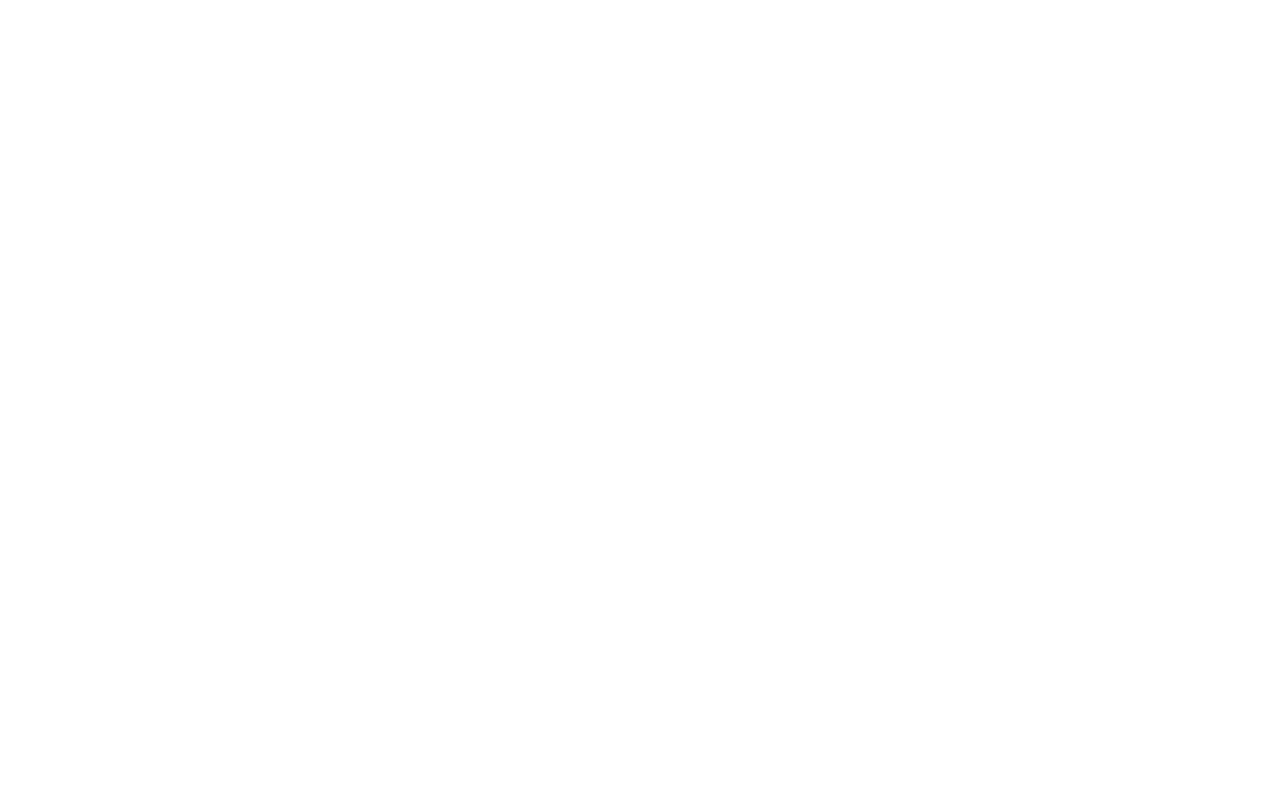
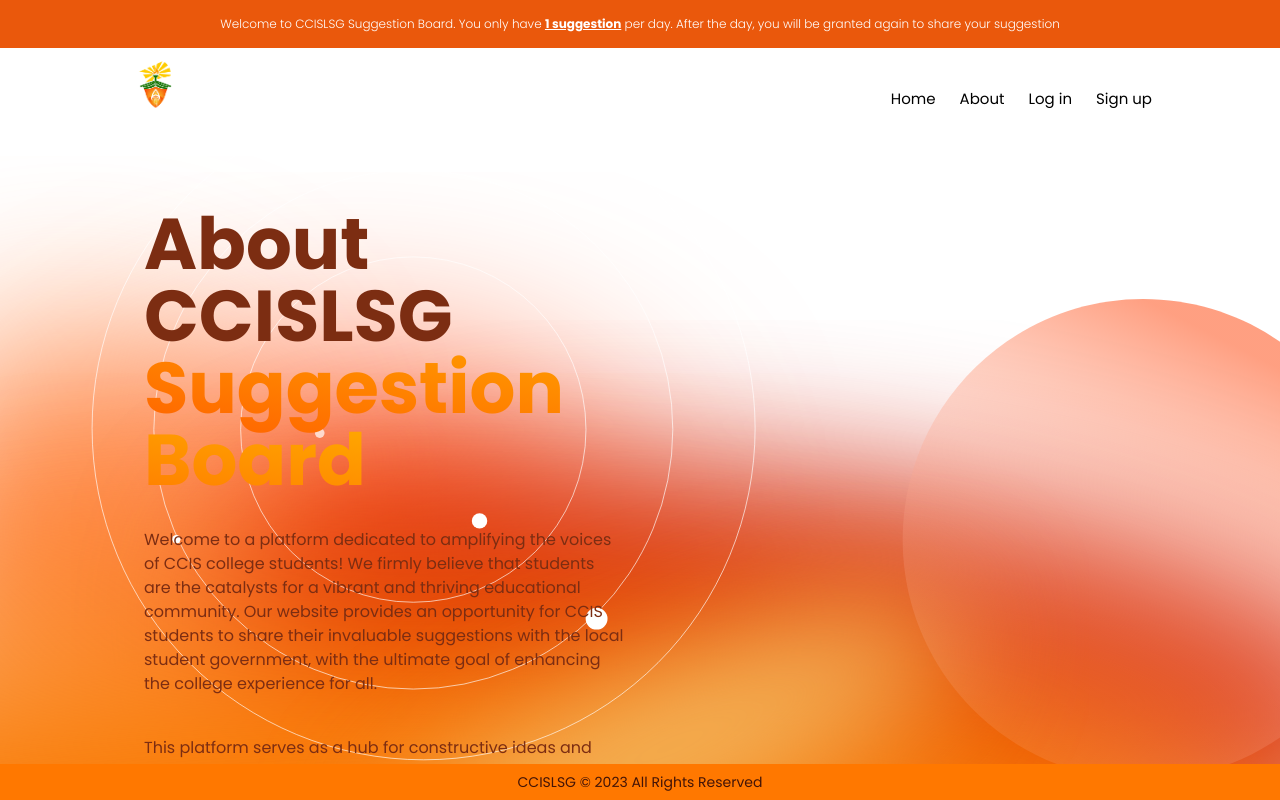
Before and after one commit to qarudafxz/ccislsg_suggestion_board, a React (Vite) app: page /about in a window 1280 px wide. Before the commit this address had no page. Built offline with nearby package versions, Linux system fonts and the light colour scheme.

Commit message:
added about page

```diff
--- a/src/App.jsx
+++ b/src/App.jsx
@@ -4,6 +4,7 @@
 
 //pages
 import Home from "./pages/Home";
+import About from "./pages/About";
 
 function App() {
 	return (
@@ -13,6 +14,10 @@
 					path='/'
 					element={<Home />}
 				/>
+				<Route
+					path='/about'
+					element={<About />}
+				/>
 			</Routes>
 			<Analytics />
 		</Router>
--- a/src/components/Footer.jsx
+++ b/src/components/Footer.jsx
@@ -3,7 +3,7 @@
 function Footer() {
 	const date = new Date();
 	return (
-		<div className='bg-primary absolute bottom-0 w-full text-orange-900 py-2 xxxs:px-4 text-sm lg:px-24 text-lg xl:px-36'>
+		<div className='bg-primary absolute bottom-0 w-full text-orange-950 py-2 xxxs:px-4 text-sm lg:px-24 text-lg xl:px-36'>
 			<h1 className='text-center'>{`CCISLSG © ${date.getFullYear()} All Rights Reserved`}</h1>
 		</div>
 	);
--- a/src/components/Navbar.jsx
+++ b/src/components/Navbar.jsx
@@ -69,8 +69,8 @@
 							animate={{ x: 50 }}
 							exit={{ x: 1000 }}
 							transition={{ duration: 0.3 }}
-							className='absolute z-40 top-0 w-full h-full bg-zinc-600 text-white'>
-							<div className='flex flex-col gap-6 pt-40 pl-8'>
+							className='absolute z-40 top-0 w-full h-full bg-primary text-white'>
+							<div className='flex flex-col gap-6 pt-52 pl-8'>
 								{menu?.map((item, index) => {
 									return (
 										<Link
@@ -97,6 +97,7 @@
 							className='w-14 h-14'
 						/>
 					</Link>
+
 					<div className='flex gap-6 pt-8'>
 						{menu?.map((item, index) => {
 							return (
--- /dev/null
+++ b/src/components/for-about/AboutHero.jsx
@@ -0,0 +1,47 @@
+import React from "react";
+
+function AboutHero() {
+	return (
+		<div className='xxxs:px-10 md:px-32 lg:px-36'>
+			<div className='mt-24 xxxs:flex gap-10 md:grid grid-cols-2 gap-8'>
+				<div className='flex flex-col gap-8'>
+					<h1 className='font-bold text-orange-900 xxxs:text-3xl md:text-4xl lg:text-7xl'>
+						About CCISLSG{" "}
+						<span className='bg-gradient-to-tr from-from to-to bg-clip-text text-transparent'>
+							Suggestion Board
+						</span>
+					</h1>
+					<div className='text-orange-900 flex flex-col gap-10'>
+						<p>
+							Welcome to a platform dedicated to amplifying the voices of CCIS college
+							students! We firmly believe that students are the catalysts for a vibrant
+							and thriving educational community. Our website provides an opportunity
+							for CCIS students to share their invaluable suggestions with the local
+							student government, with the ultimate goal of enhancing the college
+							experience for all.
+						</p>
+						<p>
+							This platform serves as a hub for constructive ideas and innovative
+							solutions. Students can contribute suggestions for improving campus
+							facilities, enhancing academic programs, and addressing social and
+							cultural issues. By actively participating and sharing diverse
+							perspectives, students contribute to shaping the future of the college,
+							fostering an environment that caters to the needs and aspirations of
+							every CCIS student.
+						</p>
+						<p>
+							We encourage students to engage in thoughtful discussions, collaborate
+							with peers, and work hand in hand with the student government to bring
+							about positive change. Together, we can transform our college into a
+							vibrant and inclusive community that nurtures growth, fosters creativity,
+							and prioritizes the well-being of all CCIS students. Join us today and
+							leave your mark on the future of our college!
+						</p>
+					</div>
+				</div>
+			</div>
+		</div>
+	);
+}
+
+export default AboutHero;
--- a/src/index.css
+++ b/src/index.css
@@ -3,6 +3,18 @@
 @tailwind base;
 @tailwind components;
 @tailwind utilities;
+
+*::-webkit-scrollbar {
+ width: 8px;
+ height: 30x;
+ border: 1px solid transparent;
+
+}
+
+*::-webkit-scrollbar-track {
+ background-color: transparent;
+
+}
 
 .mouseHover {
  color: #000;
--- /dev/null
+++ b/src/pages/About.jsx
@@ -0,0 +1,42 @@
+import React from "react";
+
+//components
+import Head from "../components/Head";
+import Navbar from "../components/Navbar";
+import Footer from "../components/Footer";
+
+//sections
+import AboutHero from "../components/for-about/AboutHero";
+
+//assets
+import Bg from "../assets/bg.svg";
+
+function About() {
+	return (
+		<div
+			className='font-main'
+			style={{
+				width: "100vw",
+				height: "100vh",
+				backgroundImage: `url(${Bg})`,
+				backgroundRepeat: "no-repeat",
+				backgroundSize: "cover",
+				backgroundPosition: "center",
+				overflow: "hidden",
+			}}>
+			<Head />
+			<Navbar />
+			{/* sub pages */}
+			<div
+				style={{
+					height: "calc(100% - 120px)",
+					overflowY: "auto",
+				}}>
+				<AboutHero />
+			</div>
+			<Footer />
+		</div>
+	);
+}
+
+export default About;
--- a/src/pages/Home.jsx
+++ b/src/pages/Home.jsx
@@ -16,7 +16,7 @@
 function Home() {
 	return (
 		<div
-			className='font-main'
+			className='font-main overflow-hidden'
 			style={{
 				backgroundImage: `url(${Bg})`,
 				backgroundRepeat: "no-repeat",
@@ -61,10 +61,9 @@
 					<motion.button
 						initial={{ opacity: 0 }}
 						animate={{ opacity: 1 }}
-						transition={{ delay: 1.7, duration: 1 }}
-						className='relative z-50'>
+						transition={{ delay: 1.7, duration: 1 }}>
 						<Link to='/signup'>
-							<button className='bg-white text-primary font-semibold py-2 px-4 rounded-full mt-8 cursor-pointer hover:bg-primary duration-150'>
+							<button className=' bg-white text-primary font-semibold py-2 px-4 rounded-full mt-8 cursor-pointer hover:bg-primary duration-150'>
 								Get Started
 							</button>
 						</Link>
```
